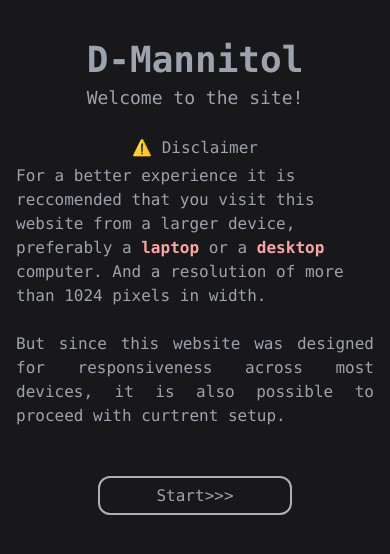
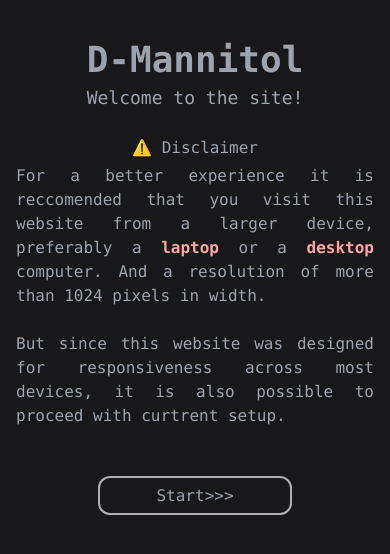
Before and after one commit to betu55/molecules_around_us, a React (Create React App) app: page / in a window 390 px wide. Shown: the top 554 px of the page. Built offline with nearby package versions, Linux system fonts and the light colour scheme.

Commit message:
final commit for today I promise.

```diff
--- a/src/pages/Home.jsx
+++ b/src/pages/Home.jsx
@@ -32,7 +32,7 @@ export function Home() {
             This is a simple web based experience of the chemical compound
             commercialy known as D-Mannitol.
           </div>
-          <div className="visible lg:invisible text my-6">
+          <div className="visible lg:invisible text my-6 text-justify">
             <div className="mb-1 text-center md:text-left">⚠️ Disclaimer</div>
             For a better experience it is reccomended that you visit this
             website from a larger device, preferably a{" "}
```
